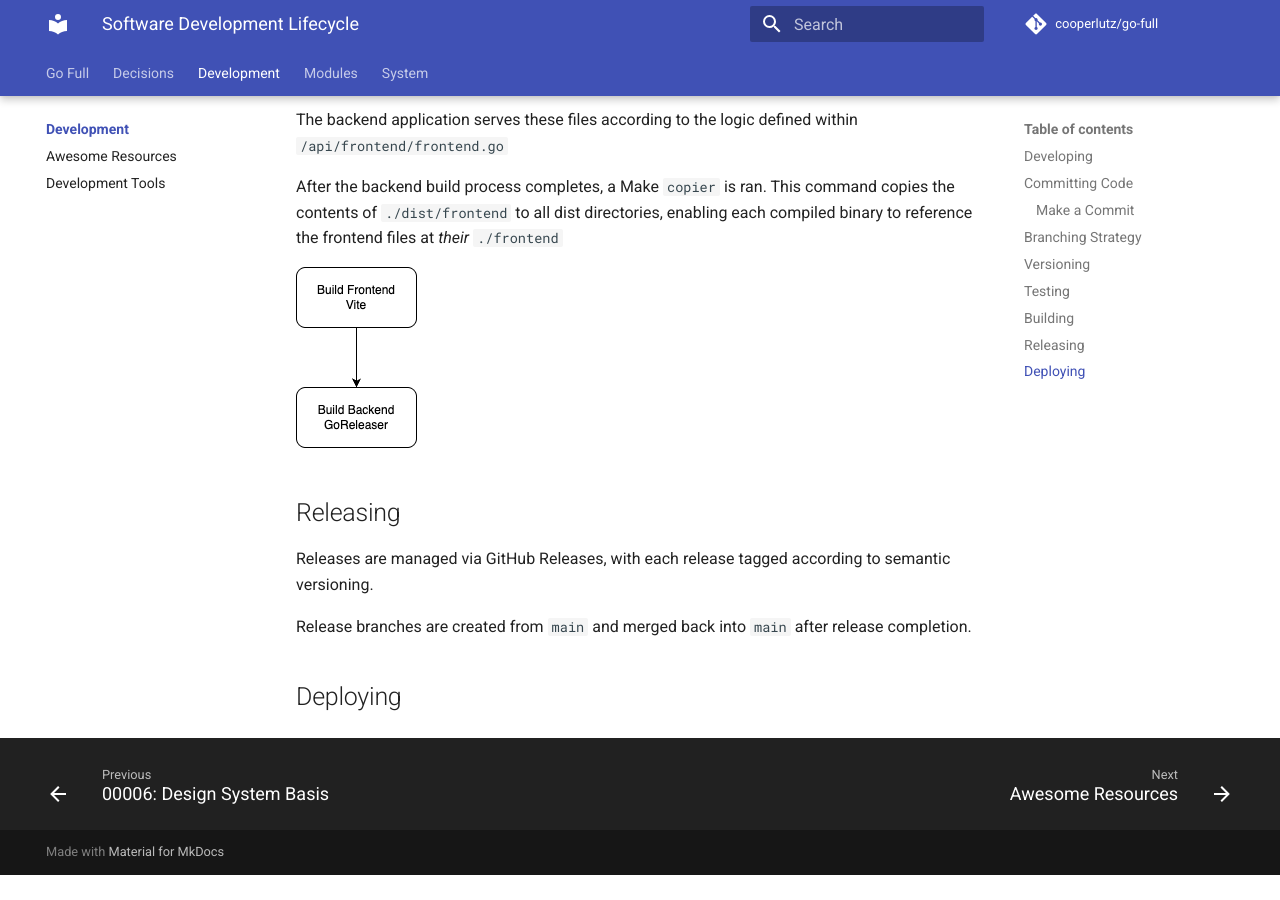
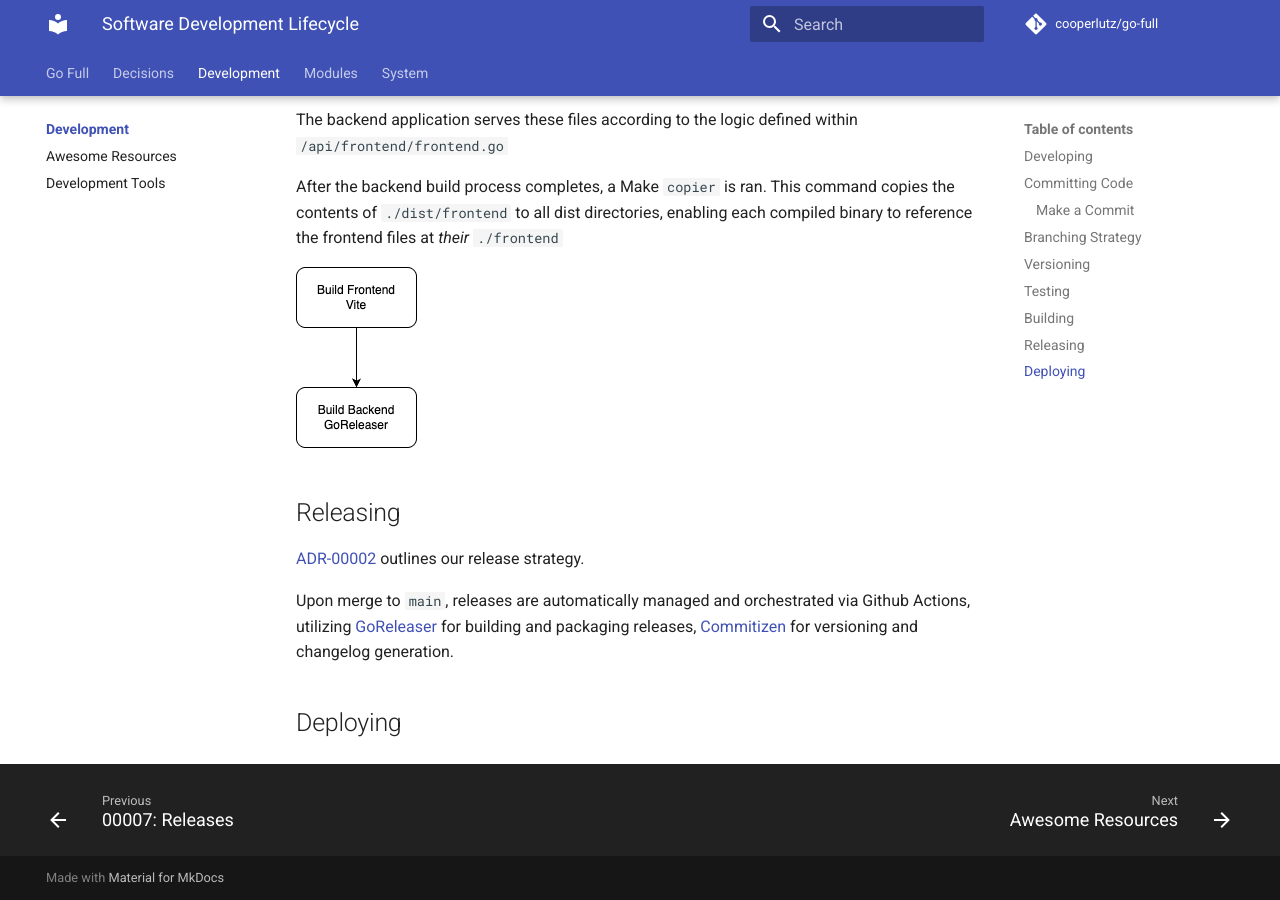
Before and after one commit to cooperlutz/go-full, an MkDocs documentation site: the page built from docs/docs/development/README.md, in a window 1280 px wide and 900 px high, scrolled down 2077 px. Built offline with MkDocs 1.6.1 and Material for MkDocs 9.7.7, drawn with Linux system fonts in a browser that asks for light colours; comment, search, counter and statistics services are not loaded; before the commit the page ends 2952 px from its top, so only the background shows below that.

Commit message:
fix(project): finalize release workflow along with docs

```diff
--- a/docs/docs/development/README.md
+++ b/docs/docs/development/README.md
@@ -48,11 +48,9 @@ After the backend build process completes, a Make `copier` is ran. This command
 
 ## Releasing
 
-<!-- TODO -->
+[ADR-00002](../decisions/00007_releases.md) outlines our release strategy.
 
-Releases are managed via GitHub Releases, with each release tagged according to semantic versioning.
-
-Release branches are created from `main` and merged back into `main` after release completion.
+Upon merge to `main`, releases are automatically managed and orchestrated via Github Actions, utilizing [GoReleaser](https://goreleaser.com/) for building and packaging releases, [Commitizen](https://commitizen-tools.github.io/commitizen/) for versioning and changelog generation.
 
 ## Deploying
 
```
Also changed, not shown: docs/docs/decisions/00007_releases.md (added, +33 -0 lines), docs/docs/decisions/README.md (+2 -0 lines), 2 other files.
